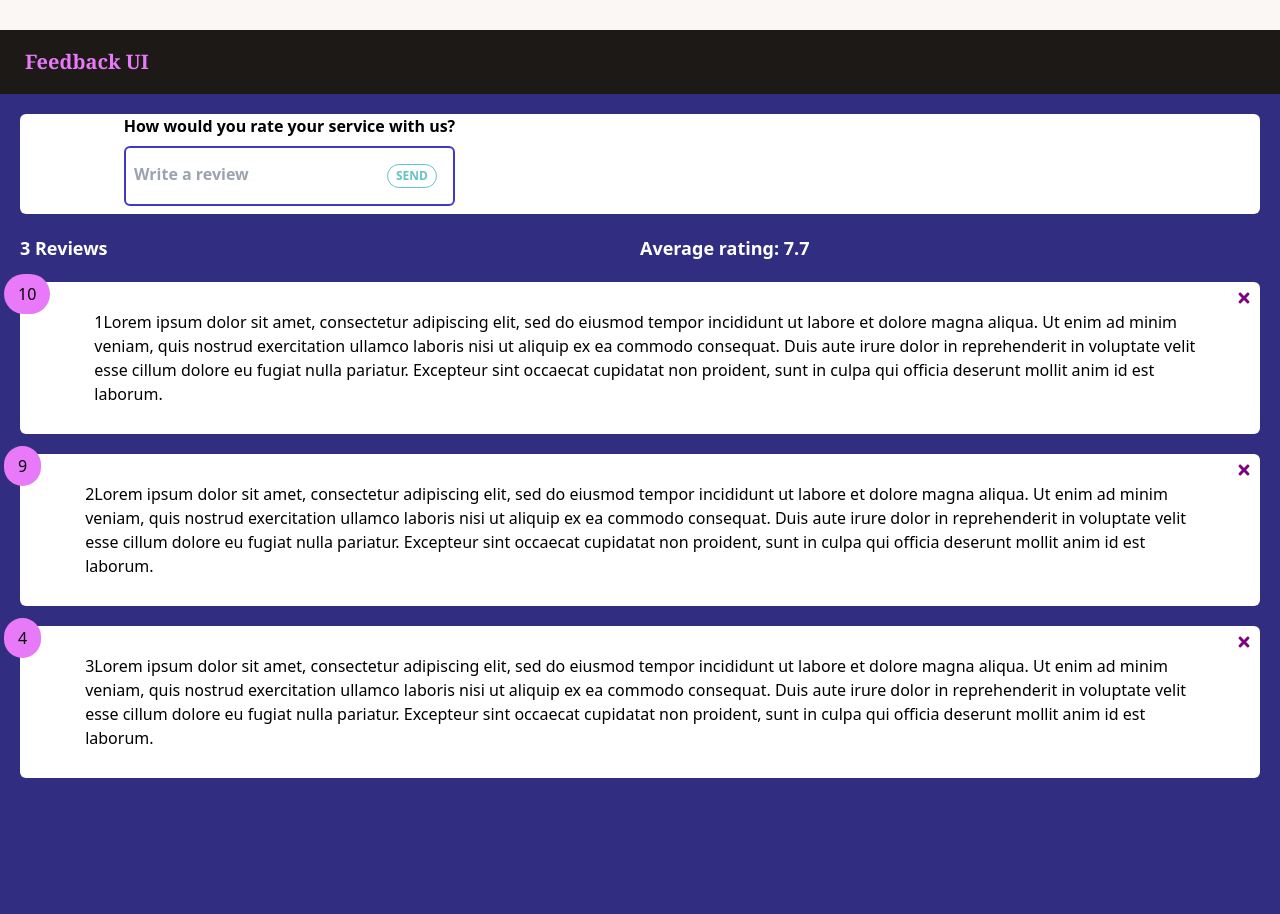
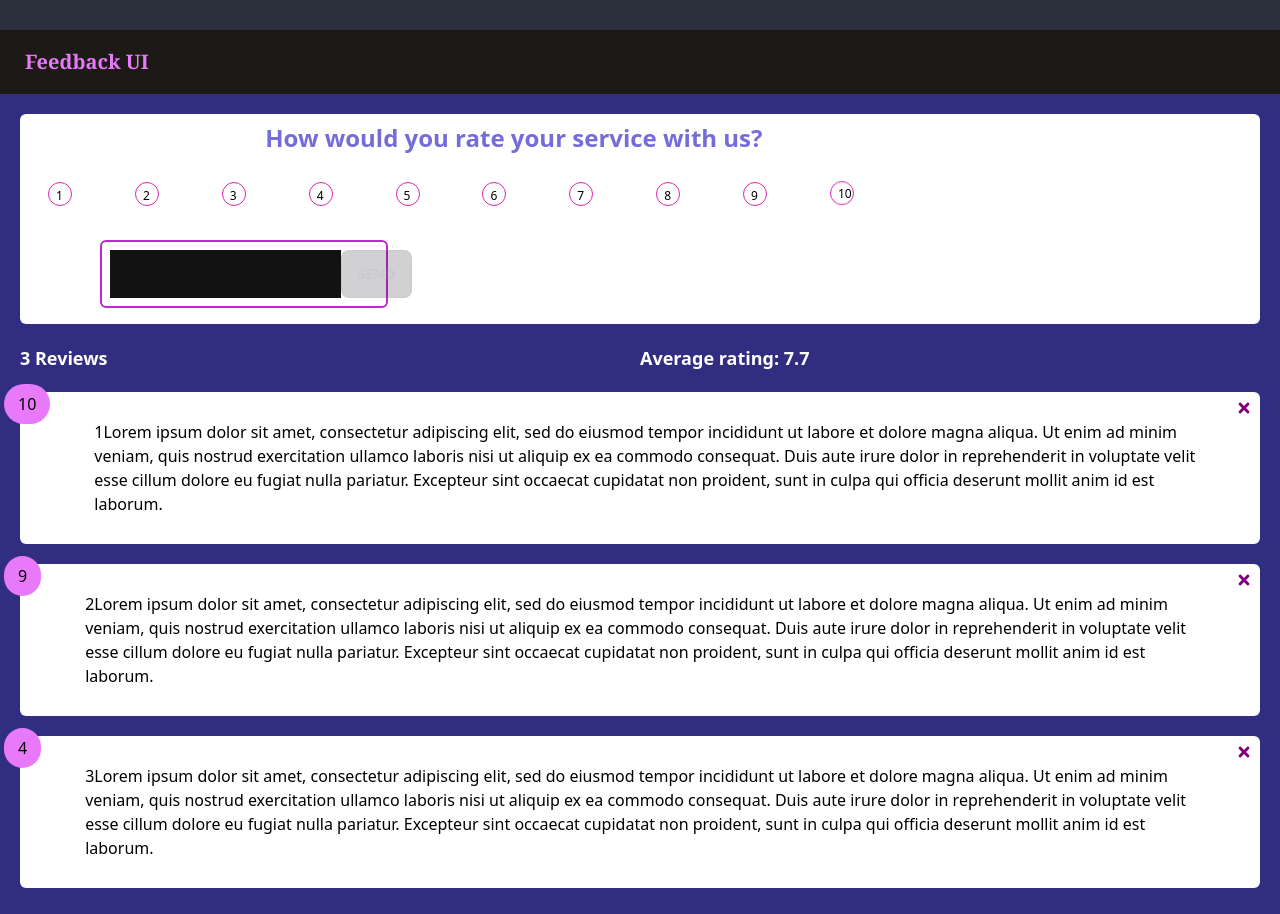
Before and after one commit to Ayushi1881/FeedbackUI, a React (Create React App) app: page / in a window 1280 px wide. Built offline with nearby package versions, Linux system fonts and the light colour scheme.

Commit message:
add Feedback

```diff
--- a/src/App.js
+++ b/src/App.js
@@ -1,24 +1,29 @@
-import { UseState } from 'react'
+import { v4 as uuidv4 } from 'uuid';
+import { useState } from 'react'
 import Header from "./Components/Header";
 import FeedbackList from './Components/FeedackList';
 import FeedBackData from './data/FeedbackData';
-import { useState } from 'react/cjs/react.development';
 import FeedbackStats from './Components/FeedbackStats';
 import FeedackForm from './Components/FeedackForm';
 
 function App(){
   const [feedback, setFeedback ] = useState(FeedBackData)
+  const addFeedback=(newFeedback)=>{
+    newFeedback.id = uuidv4()
+    setFeedback([newFeedback, ...feedback])
+    console.log(newFeedback)
+  }
   const deleteFeedback = (id) => {
     if(window.confirm('Are you sure you want to delete?'))
     {
-      setFeedback(feedback.filter((item) => item.id !==id))
+      setFeedback(feedback.filter((item) => item.id !== id))
     }
   }
     return (
       <>
         <Header/>
         <div className='bg-indigo-900 h-screen'>
-          <FeedackForm />
+          <FeedackForm handleAdd={addFeedback} />
           <FeedbackStats feedback={feedback}/>
           <FeedbackList feedback={feedback}
           handleDelete={deleteFeedback} />
--- a/src/Components/FeedBackItem.jsx
+++ b/src/Components/FeedBackItem.jsx
@@ -4,16 +4,16 @@ import Card from "./shared/Card"
 function FeedBackItem({item, handleDelete}) {
 
   return (
-    <Card >
+    <Card>
         <div className='rounded-full bg-fuchsia-400 relative right-4 bottom-2 inline py-2 px-3.5 pb-0 h-10'>{item.rating}</div>
-        <div className="p-7 text-black block">{item.text}</div>
-        <button className="close h-2 p-2" onClick={()=>handleDelete(item.id)}>
+        <div className="p-7 block">{item.text}</div>
+        <button className=" h-2 p-2" onClick={()=>handleDelete(item.id)}>
           <FaTimes color='purple'/>
         </button>
-        {/* <button className='text-black rounded-full bg-blue-500 h-10 px-3 block'>Click</button> */}
     </Card>
   )
 }
+
 FeedBackItem.propTypes ={
   item: PropTypes.object.isRequired,
 }
--- a/src/Components/FeedackForm.jsx
+++ b/src/Components/FeedackForm.jsx
@@ -1,42 +1,59 @@
 import { useState } from 'react'
 import Card from './shared/Card'
 import Button from './shared/Button'
+import RatingSelect from './RatingSelect'
 
-function FeedackForm() {
-  const {text, setText} = useState('')
-  const {btnDisabled, setBtnDisabled} = useState(true)
-  const {message, setMessage} = useState('Hello')
+function FeedackForm({handleAdd}) {
+
+  const [text, setText] = useState('')
+  const [rating, setRating] = useState(10)
+  const [btnDisabled, setBtnDisabled] = useState(true)
+  const [message, setMessage] = useState([])
 
   const handleTextChange = (e) => {
+
     if(text === '') {
+      console.log('str')
       setBtnDisabled(true)
-      setMessage(null)
-    } else if(text!=='' && text.trim().length <=10 ){
-      setMessage('Text Message should be atleast 10 character')
+      setMessage(null);
+    } else if(text !== '' && text.trim().length <= 10 ){
+      console.log('mid')
+      setMessage('Text Message should be atleast 10 character');
       setBtnDisabled(true)
     } else{
-      setMessage(null)
+      console.log('str585')
+      setMessage(null);
       setBtnDisabled(false)
     }
     setText(e.target.value)
  }
-  return <Card>
-      <form className='font-bold ml-24 text-center'>
-        <h2>
+ const handleSubmit =(e) =>{
+   e.preventDefault()
+   if(text.trim().length >10){
+     const newFeedback = {
+       text,
+       rating,
+     }
+     handleAdd(newFeedback)
+     setText('')
+   }
+ }
+  return (
+    <Card>
+      <form onSubmit={handleSubmit}>
+        <h2 className='font-bold ml-24 text-center p-2 text-indigo-700 animate-pulse text-2xl'>
           How would you rate your service with us?
         </h2>
-      <div className='m-2 border-2 border-indigo-700 p-2 rounded-md'>
+        <RatingSelect select={(rating) => setRating(rating)}/>
+      <div className='border-2 border-fuchsia-600 rounded-md w-72 flex mx-20 m-4 p-2'>
           <input
           onChange={handleTextChange}
-          type="text"
-          placeholder='Write a review'
-          value={text}
           />
-          <Button type='submit' isDisabled={btnDisabled}>Send</Button>
+          <Button type='submit' isDisabled={btnDisabled} version='secondary' >Send</Button>
       </div>
-      {message && <div className='text-red-900 '>{message}</div>}
+      {message && <div className='text-red-900'>{message}</div>}
       </form>
-  </Card>
+  </Card>)
 }
 
 export default FeedackForm
--- a/src/Components/FeedackList.jsx
+++ b/src/Components/FeedackList.jsx
@@ -6,15 +6,14 @@ function FeedackList({feedback, handleDelete}) {
     return <p>No feedback yet</p>
 }
 
-  return <div className=''> {
+  return <div> {
       feedback.map((item) =>
-      <div>
-          <FeedBackItem
-           key={item.id}
+      (<div>
+          <FeedBackItem key={item.id}
            item={item}
            handleDelete={handleDelete}
            />
-      </div>
+      </div>)
       )
   } </div>
 
--- a/src/Components/Header.jsx
+++ b/src/Components/Header.jsx
@@ -1,4 +1,3 @@
-import logo from './image/logo.png';
 import PropTypes from 'prop-types'
 
 function Header({text}) {
--- /dev/null
+++ b/src/Components/RatingSelect.jsx
@@ -0,0 +1,125 @@
+import {useState} from 'react'
+function RatingSelect({select}) {
+  const [selected, setSelected] = useState()
+
+  const handleChange = (e)=>{
+    setSelected(+e.currentTarget.value)
+    select(+e.currentTarget.value)
+  }
+
+  return <ul className='flex m-2'>
+    <li className='p-3 px-5'>
+      <input type="radio"
+      id='num1'
+      name='rating'
+      value='1'
+      onChange={handleChange}
+      checked={selected===1}
+      className='radio radio-secondary'
+      />
+      <label htmlFor="num1" className='p-2 relative right-6 bottom-1.5 text-xs'>1</label>
+    </li>
+    <li className='p-3 px-5'>
+      <input type="radio"
+      id='num2'
+      name='rating'
+      value='2'
+      onChange={handleChange}
+      checked={selected===2}
+
+      className='radio radio-secondary'
+      />
+      <label htmlFor="num2"  className='p-2 relative right-6 bottom-1.5 text-xs'>2</label>
+    </li>
+    <li className='p-3 px-5'>
+      <input type="radio"
+      id='num3'
+      name='rating'
+      value='3'
+      onChange={handleChange}
+      checked={selected===3}
+      className='radio radio-secondary'
+      />
+      <label htmlFor="num3" className='p-2 relative right-6 bottom-1.5 text-xs'>3</label>
+    </li>
+    <li className='p-3  px-5'>
+      <input type="radio"
+      id='num4'
+      name='rating'
+      value='4'
+      onChange={handleChange}
+      checked={selected===4}
+      className='radio radio-secondary'
+      />
+      <label htmlFor="num4" className='p-2 relative right-6 bottom-1.5 text-xs'>4</label>
+    </li>
+    <li className='p-3 px-5'>
+      <input type="radio"
+      id='num5'
+      name='rating'
+      value='5'
+      onChange={handleChange}
+      checked={selected===5}
+      className='radio radio-secondary'
+      />
+      <label htmlFor="num5" className='p-2 relative right-6 bottom-1.5 text-xs'>5</label>
+    </li>
+    <li className='p-3 px-5'>
+      <input type="radio"
+      id='num6'
+      name='rating'
+      value='6'
+      onChange={handleChange}
+      checked={selected===6}
+      className='radio radio-secondary'
+      />
+      <label htmlFor="num6" className='p-2 relative right-6 bottom-1.5 text-xs'>6</label>
+    </li>
+    <li className='p-3 px-5'>
+      <input type="radio"
+      id='num7'
+      name='rating'
+      value='7'
+      onChange={handleChange}
+      checked={selected===7}
+      className='radio radio-secondary'
+      />
+      <label htmlFor="num7" className='p-2 relative right-6 bottom-1.5 text-xs'>7</label>
+    </li>
+    <li className='p-3 px-5'>
+      <input type="radio"
+      id='num8'
+      name='rating'
+      value='8'
+      onChange={handleChange}
+      checked={selected===8}
+      className='radio radio-secondary'
+      />
+      <label htmlFor="num8" className='p-2 relative right-6 bottom-1.5 text-xs'>8</label>
+    </li>
+    <li className='p-3 px-5'>
+      <input type="radio"
+      id='num9'
+      name='rating'
+      value='9'
+      onChange={handleChange}
+      checked={selected===9}
+      className='radio radio-secondary'
+      />
+      <label htmlFor="num9" className='p-2 relative right-6 bottom-1.5 text-xs'>9</label>
+    </li>
+    <li className='p-3 px-5'>
+      <input type="radio"
+      id='num10'
+      name='rating'
+      value='10'
+      onChange={handleChange}
+      checked={selected===10}
+      className='radio radio-secondary animate-bounce'
+      />
+      <label htmlFor="num10" className='p-2 relative right-6 bottom-2 text-xs'>10</label>
+    </li>
+  </ul>
+}
+
+export default RatingSelect
--- a/src/Components/shared/Button.jsx
+++ b/src/Components/shared/Button.jsx
@@ -2,13 +2,13 @@ import PropTypes from 'prop-types'
 
 function Button({children, version, type, isDisabled}) {
   return (
-    <button type={type} disabled={isDisabled} className={`btn m-2 btn-outline btn-xs btn-${version}`}>
+    <button type={type} disabled={isDisabled} className={`btn btn-outline btn-${version}`}>
         {children}
     </button>
 
   )
 }
-Button.defaultProps={
+Button.defaultProps = {
     version:'primary',
     type: 'button',
     isDisabled: false
--- a/src/Components/shared/Card.jsx
+++ b/src/Components/shared/Card.jsx
@@ -1,11 +1,7 @@
-
 import PropTypes from 'prop-types'
 function Card({ children, reverse}) {
   return (
-    <div className="bg-white m-5 rounded-md flex" style={{
-        backgroundColor: reverse ? 'rgba(0,0,0,0.4)' : '#fff',
-        color: reverse ? '#fff' : '#000',
-    }}>{children}</div>
+    <div className={`bg-white text-black m-5 rounded-md flex ${reverse && "text-white bg-black m-5 rounded-md flex"}`}>{children}</div>
   )
 }
 
--- a/tailwind.config.js
+++ b/tailwind.config.js
@@ -8,6 +8,6 @@ module.exports = {
   plugins: [require("daisyui")],
 
   daisyui: {
-    themes: ["cupcake", "dark", "cmyk"],
+    themes: ["dark"],
   },
 }
```
